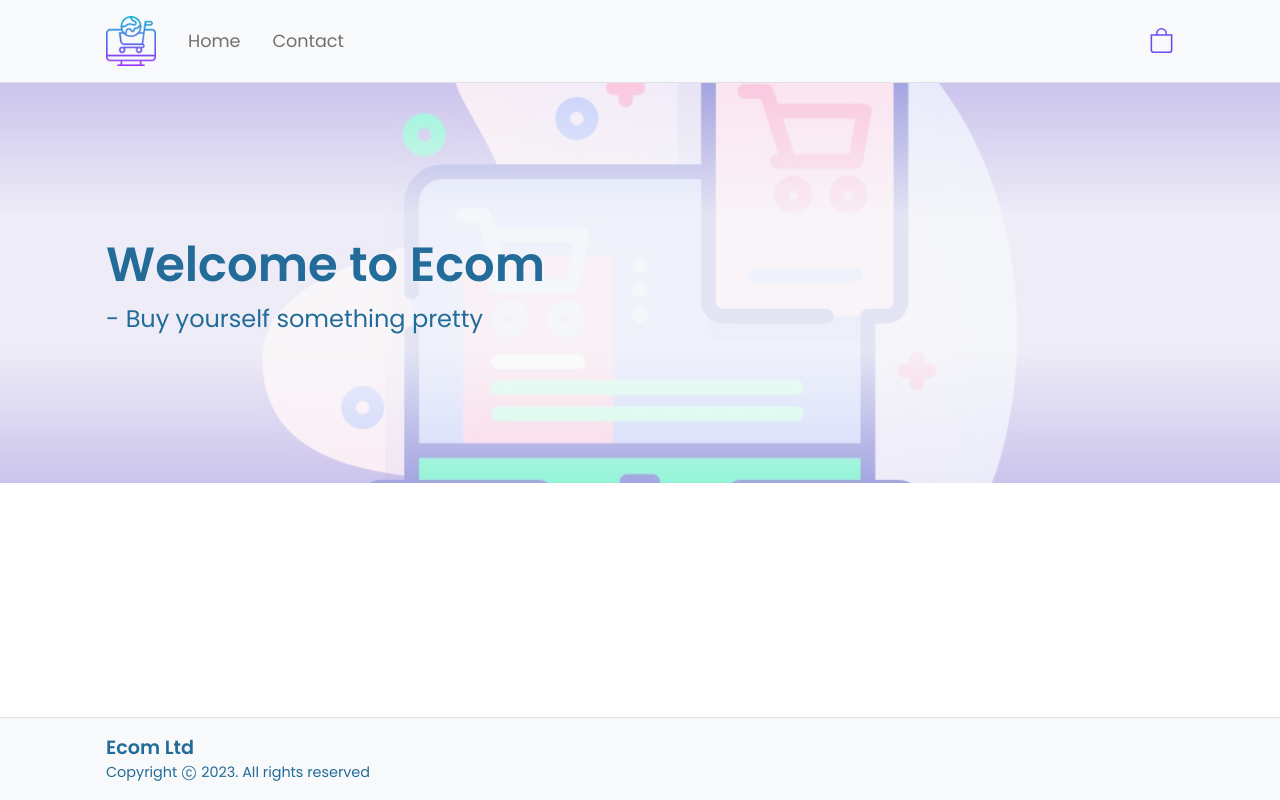
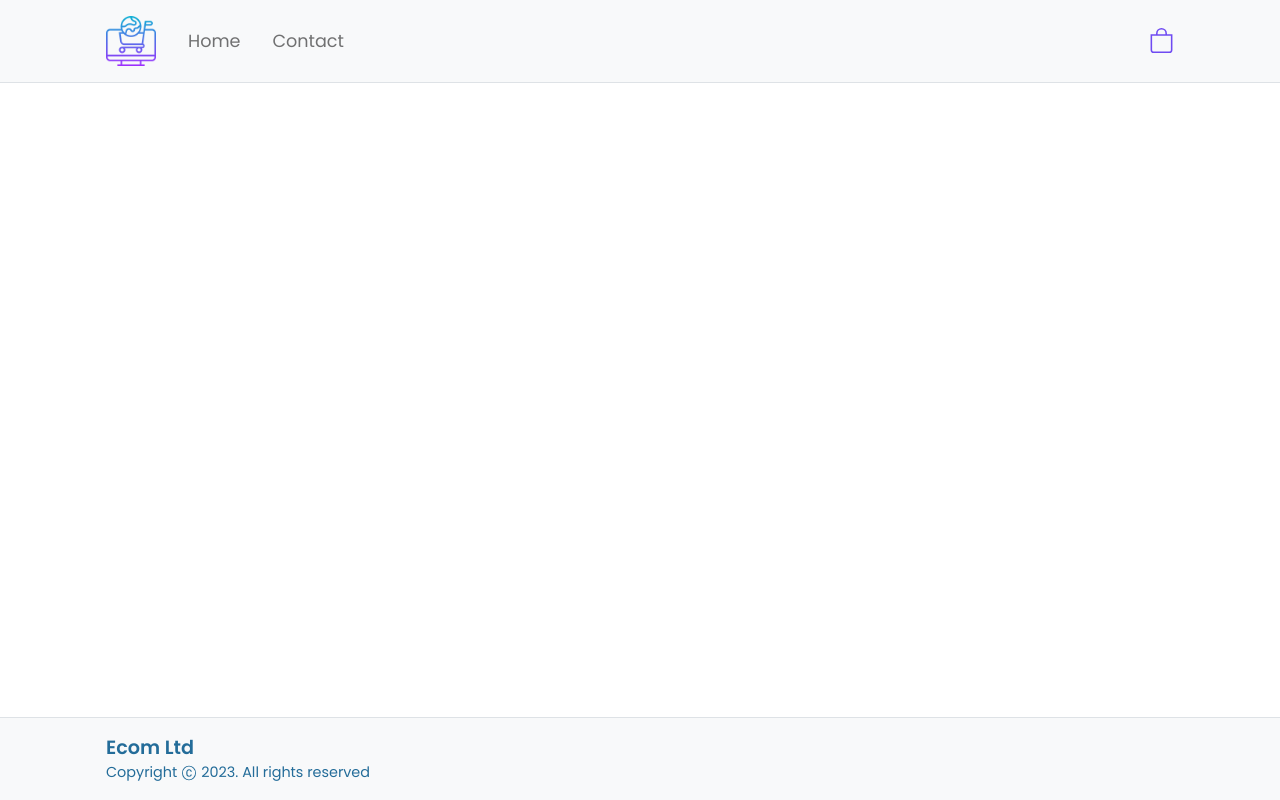
Before and after one commit to olee2/ecom, a React (Create React App) app: page / in a window 1280 px wide. Built offline with nearby package versions, Linux system fonts and the light colour scheme.

Commit message:
Removing hero to see if site will deploy

```diff
--- a/src/pages/home/index.tsx
+++ b/src/pages/home/index.tsx
@@ -1,13 +1,8 @@
 import React from "react";
 import "./styles.scss";
-import Hero from "../../components/hero2";
 
 function Home() {
-  return (
-    <main>
-      <Hero />
-    </main>
-  );
+  return <main />;
 }
 
 export default Home;
```
